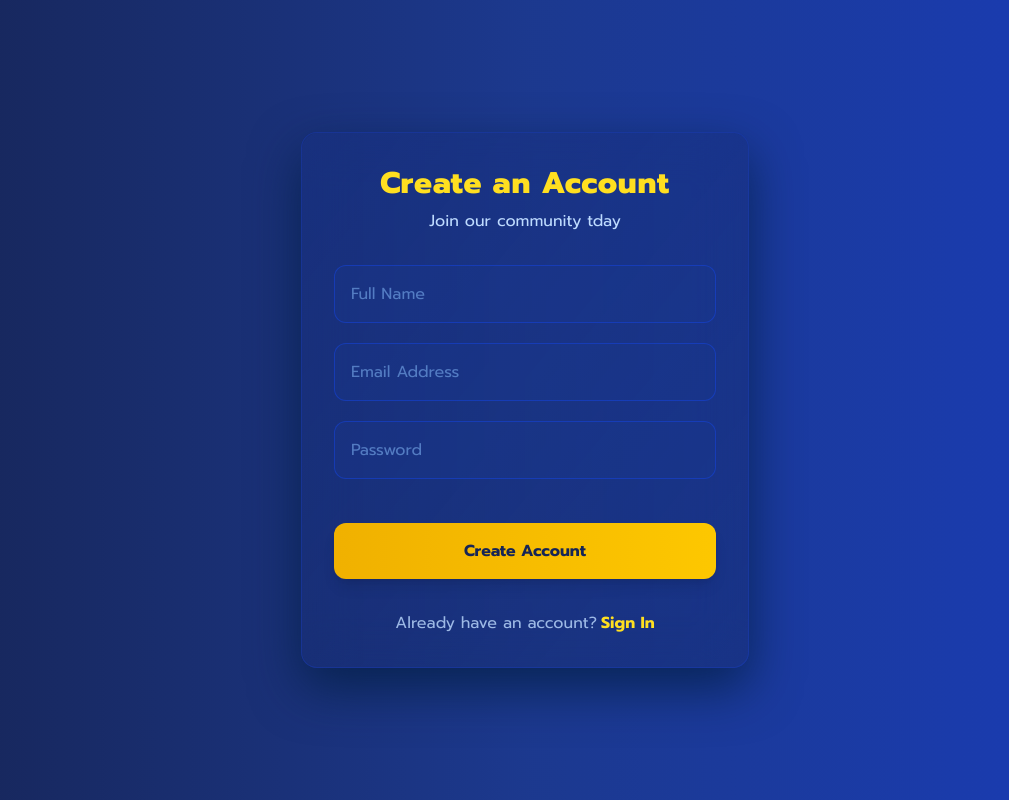
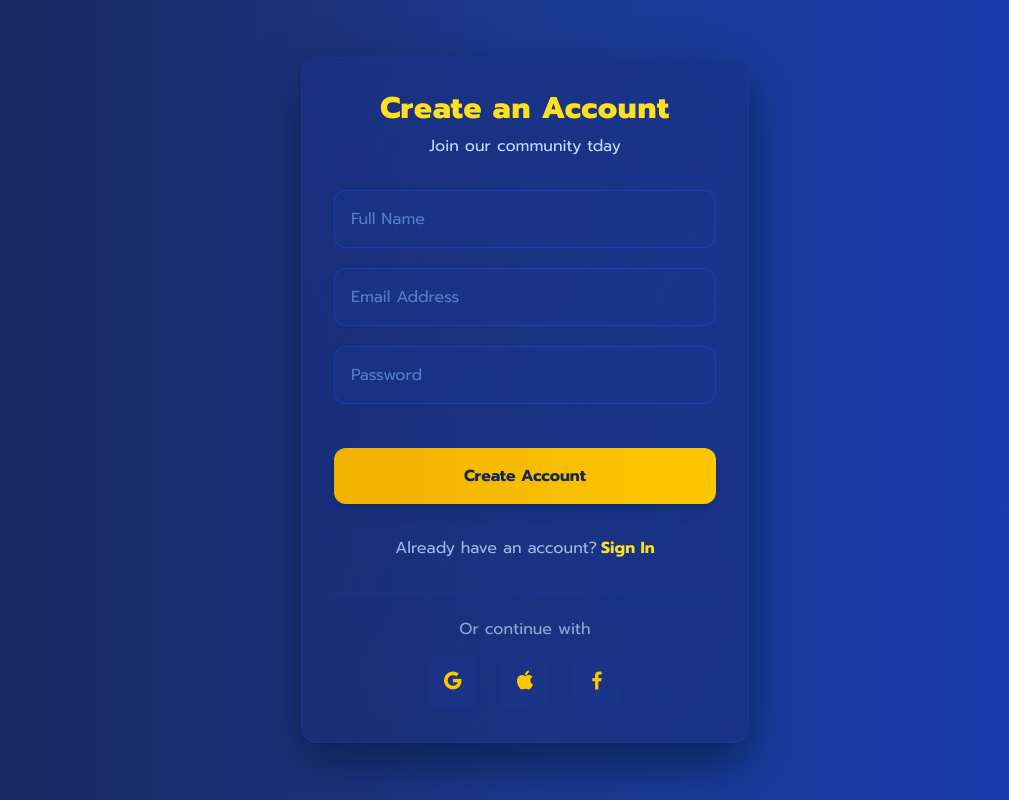
Before and after one commit to PascalMartinDev/authentication-form-tailwind, a React (Vite) app: page / in a window 1280 px wide. Shown: the whole page, without its empty margins (115-1124 px from the left). Built offline with nearby package versions, Linux system fonts and the light colour scheme.

Commit message:
Added social buttons

```diff
--- a/src/components/SignInSignUp.jsx
+++ b/src/components/SignInSignUp.jsx
@@ -47,6 +47,22 @@ const SignInSignUp = () => {
               Sign In
             </span>
           </p>
+          <div className="mt-8 pt-6 border-t border-blue-800/30">
+            <p className="text-blue-200/70 text-center test-sm mb-4">
+              Or continue with
+            </p>
+            <div className="flex justify-center space-x-6">
+              <button className="p-3 bg-blue-900/40 rounded-lg hover:bg-blue-800/50 transition-colors text-yellow-400 hover:text-yellow-300">
+                <i className="bx bxl-google text-2xl"></i>
+              </button>
+              <button className="p-3 bg-blue-900/40 rounded-lg hover:bg-blue-800/50 transition-colors text-yellow-400 hover:text-yellow-300">
+                <i className="bx bxl-apple text-2xl"></i>
+              </button>
+              <button className="p-3 bg-blue-900/40 rounded-lg hover:bg-blue-800/50 transition-colors text-yellow-400 hover:text-yellow-300">
+                <i className="bx bxl-facebook text-2xl"></i>
+              </button>
+            </div>
+          </div>
         </div>
       </div>
     </div>
```
